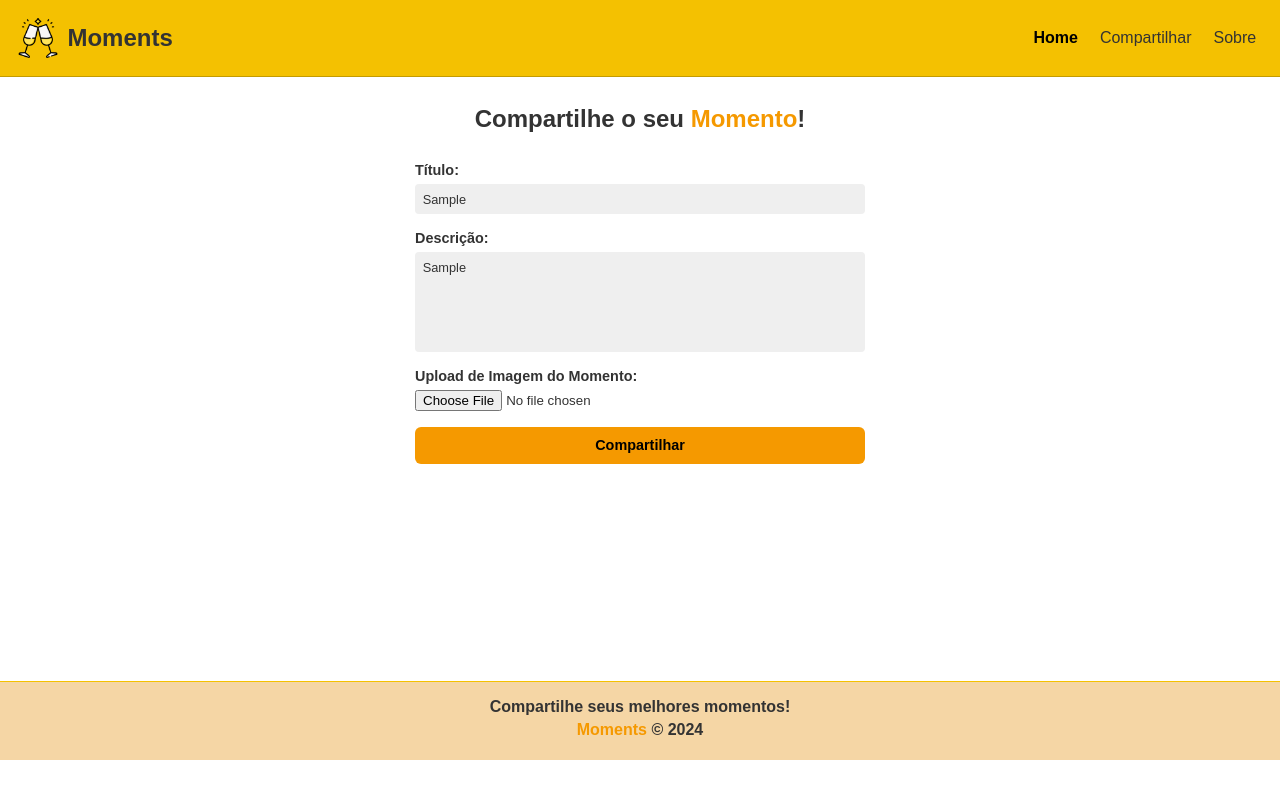
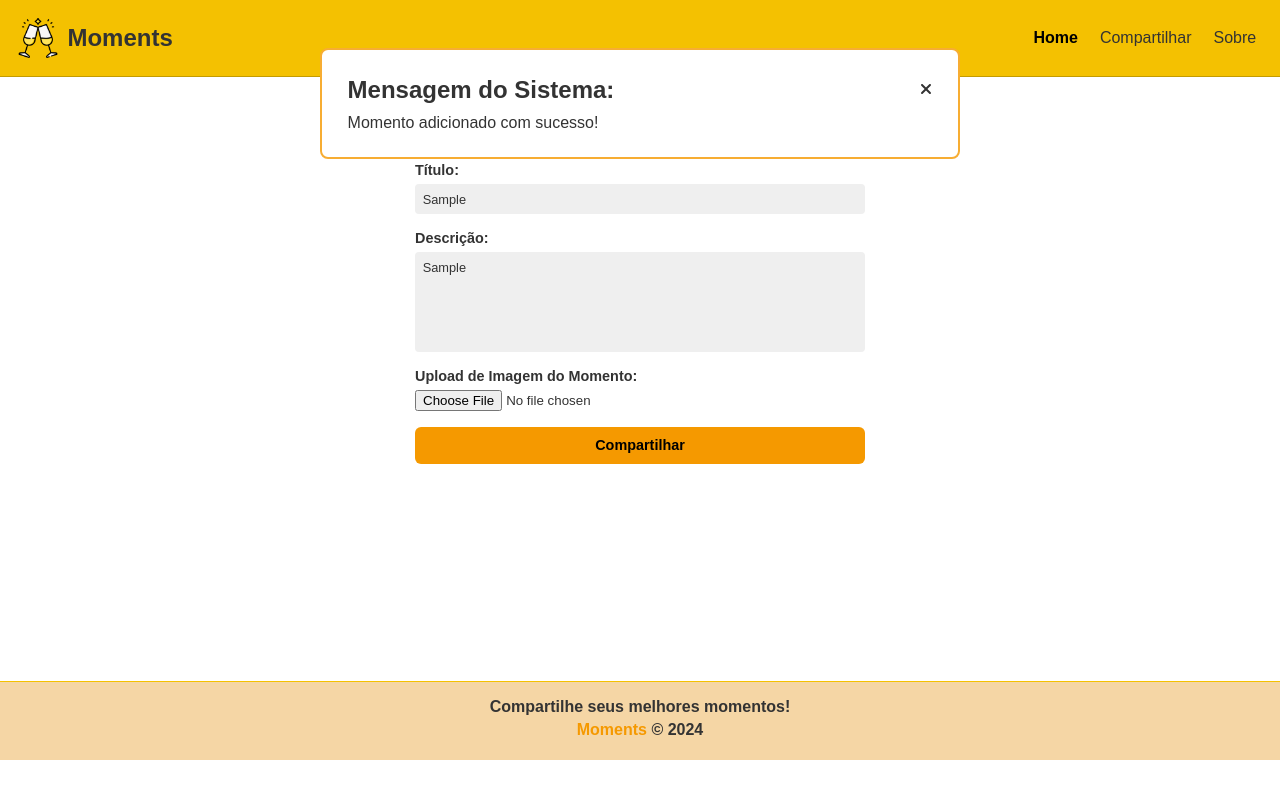
Before and after one commit to rafaelavsantos/moments, an Angular app: page /compartilhar-moments in a window 1280 px wide. Both pictures are taken after typing "Sample", "Sample" into the empty fields and a click on the input "Compartilhar". Built offline with nearby package versions, Linux system fonts and the light colour scheme; no server answers.

Commit message:
feat: Finalizando as mensagens do sistema

```diff
--- a/package.json
+++ b/package.json
@@ -21,6 +21,11 @@
     "@angular/platform-server": "^17.3.0",
     "@angular/router": "^17.3.0",
     "@angular/ssr": "^17.3.0",
+    "@fortawesome/angular-fontawesome": "^0.14.1",
+    "@fortawesome/fontawesome-svg-core": "^6.4.2",
+    "@fortawesome/free-brands-svg-icons": "^6.4.2",
+    "@fortawesome/free-regular-svg-icons": "^6.4.2",
+    "@fortawesome/free-solid-svg-icons": "^6.4.2",
     "express": "^4.18.2",
     "rxjs": "~7.8.0",
     "tslib": "^2.3.0",
--- a/src/app/app.component.html
+++ b/src/app/app.component.html
@@ -1,3 +1,4 @@
+<app-message></app-message>
 <app-header></app-header>
 <main class="container">
   <router-outlet></router-outlet>
--- a/src/app/app.component.ts
+++ b/src/app/app.component.ts
@@ -4,11 +4,12 @@ import { HeaderComponent } from "./components/header/header.component";
 import { FooterComponent } from "./components/footer/footer.component";
 import { FormsModule, ReactiveFormsModule } from '@angular/forms';
 import { HttpClientModule } from '@angular/common/http';
+import { MessageComponent } from "./components/message/message.component";
 
 @Component({
   selector: 'app-root',
   standalone: true,
-  imports: [RouterOutlet, HeaderComponent, FooterComponent, FormsModule, ReactiveFormsModule, HttpClientModule],
+  imports: [RouterOutlet, HeaderComponent, FooterComponent, FormsModule, ReactiveFormsModule, HttpClientModule, MessageComponent],
   templateUrl: './app.component.html',
   styleUrl: './app.component.css'
 })
--- /dev/null
+++ b/src/app/components/message/message.component.css
@@ -0,0 +1,29 @@
+.message {
+  position: fixed;
+  top: 3em;
+  width: 50%;
+  margin-left: 50%;
+  left: -25%;
+  z-index: 10;
+  background-color: #fff;
+  border: 2px solid #F7AD33;
+  border-radius: 8px;
+  padding: 2%;
+}
+
+.message-header {
+  display: flex;
+  justify-content: space-between;
+  margin-bottom: 10px;
+}
+
+.message-header button {
+  border: none;
+  background-color: #fff;
+  font-size: 1em;
+  cursor: pointer;
+}
+
+.message-header p {
+  font-size: 1.2em;
+}
--- /dev/null
+++ b/src/app/components/message/message.component.html
@@ -0,0 +1,9 @@
+<div class="message" *ngIf="messageService.message">
+  <div class="message-header">
+    <h2>Mensagem do Sistema:</h2>
+    <button (click)="messageService.clearMessage()">
+      <fa-icon [icon]="faTimes"></fa-icon>
+    </button>
+  </div>
+  <p>{{ messageService.message }}</p>
+</div>
--- /dev/null
+++ b/src/app/components/message/message.component.ts
@@ -0,0 +1,18 @@
+import { Component } from '@angular/core';
+import { FaIconComponent } from '@fortawesome/angular-fontawesome';
+import { faTimes } from '@fortawesome/free-solid-svg-icons';
+import { MessageService } from '../../services/message.service';
+import { NgIf } from '@angular/common';
+
+@Component({
+  selector: 'app-message',
+  standalone: true,
+  imports: [FaIconComponent, NgIf],
+  templateUrl: './message.component.html',
+  styleUrl: './message.component.css'
+})
+export class MessageComponent {
+  faTimes = faTimes;
+
+  constructor(public messageService: MessageService) { }
+}
--- a/src/app/pages/new-moments/new-moments.component.ts
+++ b/src/app/pages/new-moments/new-moments.component.ts
@@ -2,6 +2,8 @@ import { Component } from '@angular/core';
 import { MomentFormComponent } from "../../components/moment-form/moment-form.component";
 import { Moment } from '../../Moment';
 import { MomentService } from '../../services/moment.service';
+import { MessageService } from '../../services/message.service';
+import { Router } from '@angular/router';
 
 @Component({
   selector: 'app-new-moments',
@@ -13,7 +15,7 @@ import { MomentService } from '../../services/moment.service';
 export class NewMomentsComponent {
   btnText = 'Compartilhar'
 
-  constructor(private momentService: MomentService) { }
+  constructor(private momentService: MomentService, private messageService: MessageService, private router: Router) { }
 
   async createHandler(moment: Moment) {
     const formData = new FormData();
@@ -26,5 +28,11 @@ export class NewMomentsComponent {
     }
 
     await this.momentService.createMoment(formData).subscribe();
+
+    this.messageService.addMessage("Momento adicionado com sucesso!");
+
+    setTimeout(() => {
+      this.router.navigate(['/']);
+    }, 4000);
   }
 }
--- a/src/app/services/message.service.ts
+++ b/src/app/services/message.service.ts
@@ -4,6 +4,19 @@ import { Injectable } from '@angular/core';
   providedIn: 'root'
 })
 export class MessageService {
+  message: string = '';
 
   constructor() { }
+
+  addMessage(message: string) {
+    this.message = message;
+
+    setTimeout(() => {
+      this.clearMessage();
+    }, 4000);
+  }
+
+  clearMessage() {
+    this.message = '';
+  }
 }
```
Also changed, not shown: 2 other files (tests, documents, lock files or other folders).
